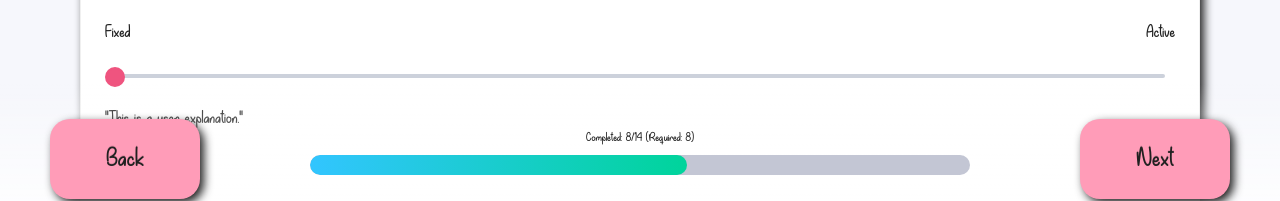
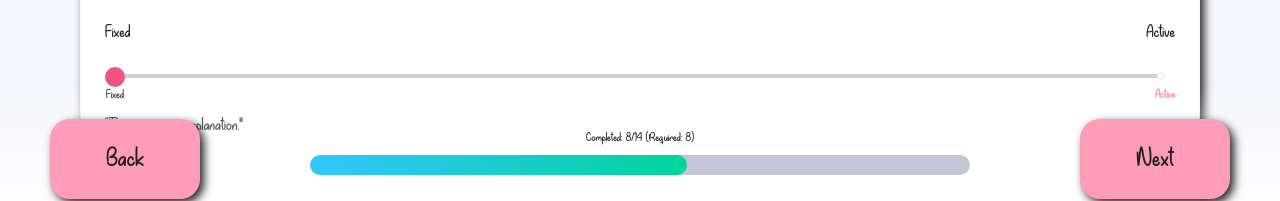
Before and after one commit to HeartUoA/HeaRT, a React (Create React App) app: page /DisplayCards in a window 1280 px wide. Both pictures are taken after a click on the element 345 px from the left and 424 px from the top of the page. Shown: the part 566-767 px from the top of the page. Built offline with nearby package versions, Linux system fonts and the light colour scheme.

Commit message:
feat(dimension): add markers so 3rd dimension can be added
n

```diff
--- a/src/components/Dimension.tsx
+++ b/src/components/Dimension.tsx
@@ -8,11 +8,21 @@ interface DimensionProps {
   scale: number;
   userExplanation: string;
   isPreview: boolean;
+  marks?: SliderMarks;
 }
 
 interface MainProps {
   dimension: DimensionProps;
   sliderUpdate: (value: number) => void;
+}
+
+interface SliderMarks {
+  [key: number]:
+    | React.ReactNode
+    | {
+        style: React.CSSProperties;
+        label: React.ReactNode;
+      };
 }
 
 const Dimension: React.FC<MainProps> = (props: MainProps) => {
@@ -30,6 +40,7 @@ const Dimension: React.FC<MainProps> = (props: MainProps) => {
           className="Slider-Bar"
           value={props.dimension.scale}
           onChange={props.sliderUpdate}
+          marks={props.dimension.marks}
         />
         <Typography className="User-Explanation">
           {props.dimension.userExplanation.length > 0
--- a/src/pages/DisplayCards.tsx
+++ b/src/pages/DisplayCards.tsx
@@ -40,6 +40,15 @@ const tempDimension = {
   scale: 100,
   userExplanation: "This is a user explanation.",
   isPreview: false,
+  marks: {
+    0: "Fixed",
+    100: {
+      style: {
+        color: "#ff9cb8",
+      },
+      label: <strong>Active</strong>,
+    },
+  },
 };
 
 const DisplayCards: React.FC = () => {
```
